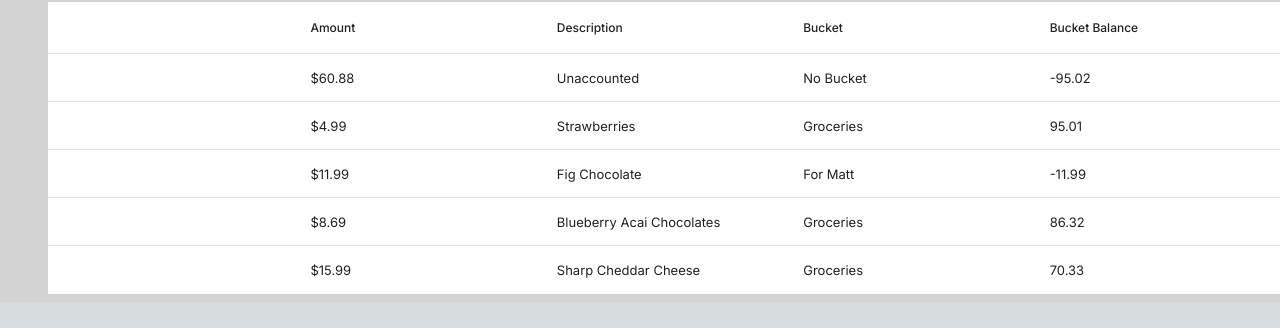
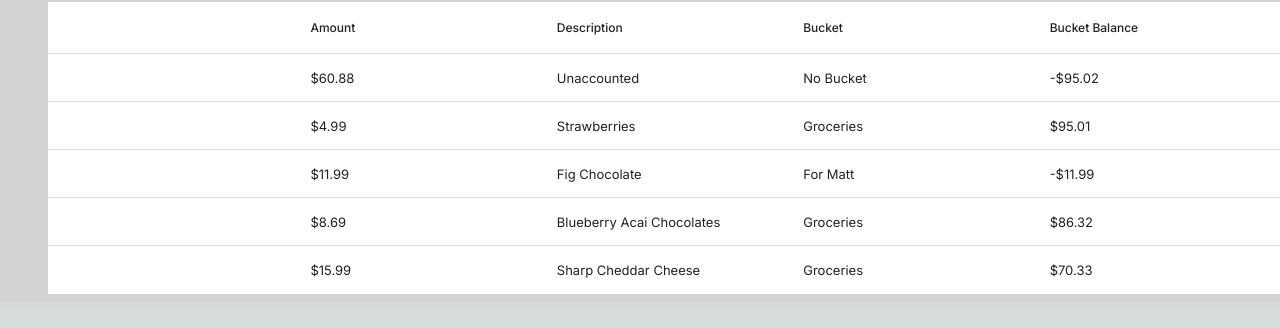
Before and after one commit to Vjedi729/budget-planner, a Next.js app in the folder budget-planner/: page /transactions in a window 1280 px wide. Both pictures are taken after a click on the button 24 px from the left and 124 px from the top of the page. Shown: the part 154-482 px from the top of the page. Built offline with nearby package versions, Linux system fonts and the light colour scheme.

Commit message:
Added very basic cumulative columns

```diff
--- a/budget-planner/src/app/transactions/page.tsx
+++ b/budget-planner/src/app/transactions/page.tsx
@@ -4,8 +4,11 @@ import DataTable, { TableColumn, ExpanderComponentProps } from "react-data-table
 import { ExternalTransaction } from "@/data/transactions"
 import { Purchase } from "@/data/purchase"
 
-import { getBucketBalances, testData } from "@/data/testData"
+import { getBucketBalances, testTransactionData } from "@/data/testData"
 import { BucketName } from "@/data/enums"
+import { CumulativeTableColumn } from "@/components/react-data-table-component-utils"
+
+function dollarFormat(n: number): string { return `${n<0 ? "-" : ""}$${Math.round(Math.abs(n)*100)/100}` }
 
 const cols: TableColumn<ExternalTransaction>[] = [
     {
@@ -31,8 +34,7 @@ const cols: TableColumn<ExternalTransaction>[] = [
     }
 ]
 
-let bucketBalances: Record<BucketName, number> = {}
-const purchaseColumns: TableColumn<Purchase>[] = [
+const purchaseColumns: ((initialBucketBalance: Record<BucketName, number>) => TableColumn<Purchase>[]) = (initialBucketBalances) => [
     {
 
     },
@@ -51,22 +53,32 @@ const purchaseColumns: TableColumn<Purchase>[] = [
         selector: row => row.bucket,
         sortable: true
     },
-    {
-        name: "Bucket Balance",
-        selector: row => {
-            // console.log(bucketBalances);
-            bucketBalances[row.bucket] = (bucketBalances[row.bucket] || 0) - row.price;
-            return `${Math.round(bucketBalances[row.bucket]*100)/100}`;
-        },
-    }
+    new CumulativeTableColumn(
+        { name: "Bucket Balance" },
+        {
+            accumulatingSelector: (accumVal, row) => {
+                accumVal[row.bucket] = (accumVal[row.bucket] || 0) - row.price;
+                return {accum: accumVal, val: accumVal[row.bucket]};
+            },
+            accumulatorStart: initialBucketBalances,
+            format: dollarFormat
+        }
+    )
 ]
 
 export const PurchaseDataTable: React.FC<ExpanderComponentProps<ExternalTransaction>> = (props) => {
+    const [, updateState] = React.useState({});
+    const forceUpdate = React.useCallback(() => updateState({}), []);
+
     let rows = (props.data.hasRemainder() ? [props.data.getRemainderPurchase()] : []).concat(props.data.purchases)
-    bucketBalances = getBucketBalances(props.data.time)
+    let cols = purchaseColumns(getBucketBalances(props.data.time))
+
     return (
         <div style={{paddingBlock:"1vh", paddingInlineStart:"48px", backgroundColor:"lightgray"}}>
-            <DataTable columns={purchaseColumns} data={rows} onSort={() => bucketBalances = getBucketBalances(props.data.time)}/>
+            <DataTable columns={cols} data={rows} onSort={(col, order, sortedRows) => {
+                (cols[4] as CumulativeTableColumn<Purchase, Record<string, number>, number>).precalculate(sortedRows)
+                forceUpdate();
+            }}/>
         </div>
     )
 }
@@ -77,7 +89,7 @@ export class Transactions extends React.Component {
         let startDate = new Date(2023, 7, 29);
 
         // let bucketBalances = getBucketBalances(startDate) // TODO: add memoization (possibly using "React.useMemo"?)
-        let rows: ExternalTransaction[] = testData.filter(transaction => transaction.time > startDate)
+        let rows: ExternalTransaction[] = testTransactionData.filter(transaction => transaction.time > startDate)
         return <DataTable columns={cols} data={rows} expandableRows expandableRowsComponent={PurchaseDataTable} expandableRowDisabled={row => (row.purchases.length == 0)}/>
     }
 }
--- /dev/null
+++ b/budget-planner/src/components/react-data-table-component-utils.ts
@@ -0,0 +1,198 @@
+import { ReactNode } from "react";
+import { ConditionalStyles, Media, TableColumn } from "react-data-table-component";
+import { ColumnSortFunction, Format, Primitive, Selector } from "react-data-table-component/dist/src/DataTable/types";
+
+export class MyTableColumn<T> implements TableColumn<T> {
+    allowOverflow?: boolean | undefined;
+    button?: boolean | undefined;
+    cell?: ((row: T, rowIndex: number, column: TableColumn<T>, id: string | number) => ReactNode) | undefined;
+    center?: boolean | undefined;
+    compact?: boolean | undefined;
+    conditionalCellStyles?: ConditionalStyles<T>[] | undefined;
+    format?: Format<T> | undefined;
+    grow?: number | undefined;
+    hide?: number | ((value: number) => /*CSSObject*/any) | Media | undefined;
+    id?: string | number | undefined;
+    ignoreRowClick?: boolean | undefined;
+    maxWidth?: string | undefined;
+    minWidth?: string | undefined;
+    name?: ReactNode;
+    omit?: boolean | undefined;
+    reorder?: boolean | undefined;
+    right?: boolean | undefined;
+    selector?: Selector<T> | undefined;
+    sortField?: string | undefined;
+    sortFunction?: ColumnSortFunction<T> | undefined;
+    sortable?: boolean | undefined;
+    style?: any;
+    width?: string | undefined;
+    wrap?: boolean | undefined;
+
+    constructor(columnData: TableColumn<T>) {
+        this.allowOverflow = columnData.allowOverflow;
+        this.button = columnData.button;
+        this.cell = columnData.cell;
+        this.center = columnData.center;
+        this.compact = columnData.compact;
+        this.conditionalCellStyles = columnData.conditionalCellStyles;
+        this.format = columnData.format;
+        this.grow = columnData.grow;
+        this.hide = columnData.hide;
+        this.id = columnData.id;
+        this.ignoreRowClick = columnData.ignoreRowClick;
+        this.maxWidth = columnData.maxWidth;
+        this.minWidth = columnData.minWidth;
+        this.name = columnData.name;
+        this.omit = columnData.omit;
+        this.reorder = columnData.reorder;
+        this.right = columnData.right;
+        this.selector = columnData.selector;
+        this.sortField = columnData.sortField;
+        this.sortFunction = columnData.sortFunction;
+        this.sortable = columnData.sortable;
+        this.style = columnData.style;
+        this.width = columnData.width;
+        this.wrap = columnData.wrap;
+    }
+}
+
+type MySelector<T, D extends Primitive> = (row: T, rowIndex?: number) => D
+type ImprovedFormat<T, D extends Primitive> = (value: D, row: T, rowIndex?: number) => ReactNode
+
+
+export class SimpleColumn<T, D extends Primitive> extends MyTableColumn<T> {
+    selectedValues: D[]
+    selector?: MySelector<T, D>
+
+    constructor(
+        columnData: TableColumn<T>,
+        overrides: {
+            selector?: MySelector<T, D>,
+            format?: ImprovedFormat<T, D>
+        }
+    ) {
+        super(columnData);
+
+        this.selectedValues = []
+        this.selector = overrides.selector != undefined ? this.toSavingSelector(overrides.selector) : undefined;
+        this.format = overrides.format ? this.toFormat(overrides.format) : undefined
+    }
+
+    protected getValue(rowIndex: number | undefined, row: T) : D
+    protected getValue(rowIndex: number | undefined, row: T | undefined, defaultValue: D) : D
+    protected getValue(rowIndex?: number, row?: T) : D | undefined
+    protected getValue(rowIndex?: number, row?: T, defaultValue?: D) : D | undefined {
+        let savedValue = (rowIndex != undefined && rowIndex >= 0) ? this.selectedValues[rowIndex] : undefined
+        let calculatedValue = ((row != undefined && this.selector) ? this.selector(row, rowIndex) : undefined)
+        return savedValue || calculatedValue || defaultValue
+    }
+
+    protected setValue(value: D, rowIndex: number | undefined) : boolean {
+        if(rowIndex != undefined) { this.selectedValues[rowIndex] = value; return true}
+        return false;
+    }
+
+    protected toSavingSelector(selector: MySelector<T, D>) : MySelector<T, D> {
+        return (row: T, rowIndex?: number) => {
+            let val = selector(row, rowIndex)
+            this.setValue(val, rowIndex)
+            return val
+        }
+    }
+
+    protected toFormat(format: ImprovedFormat<T, D>) : Format<T> {
+        return (row: T, rowIndex?: number) => {
+            return this.selector ? format(this.getValue(rowIndex, row), row, rowIndex) : undefined;
+        }
+    }
+}
+
+export type SimpleAccumulatingSelector<T, D extends Primitive> = (prevVal: D, row: T, rowIndex?: number) => D
+
+export class SimpleCumulativeTableColumn<T, D extends Primitive> extends SimpleColumn<T, D> {
+    accumulatorStart: D
+
+    constructor(
+        columnData: TableColumn<T>,
+        overrides: {
+            accumulatingSelector: SimpleAccumulatingSelector<T, D> | undefined,
+            accumulatorStart: D,
+            format?: ImprovedFormat<T, D>
+        }
+    ) {
+        super(columnData, {format: overrides.format});
+
+        this.selector = (overrides.accumulatingSelector != undefined) ? this.toSavingSelector(this.accumulatingSelectorToSelector(overrides.accumulatingSelector)) : undefined
+        this.accumulatorStart = overrides.accumulatorStart
+        this.sortable = false;
+    }
+
+    protected accumulatingSelectorToSelector(accumulatingSelector: (prevVal: D, row: T, rowIndex?: number) => D) : MySelector<T, D> {
+        return (row: T, rowIndex?: number) => {
+            let prev = this.getValue(rowIndex != undefined ? rowIndex-1 : undefined, undefined, this.accumulatorStart)
+            return accumulatingSelector(prev, row, rowIndex);
+        }
+    }
+}
+
+export type AccumulatingSelector<T, A, D extends Primitive> = (accumVal: A, row: T, rowIndex?: number) => { val: D, accum: A }
+
+export class CumulativeTableColumn<T, A, D extends Primitive> extends SimpleColumn<T, D> {
+    accumulatingSelector?: AccumulatingSelector<T, A, D>;
+    accumulatorStart: A
+    accumulations: Array<A | undefined>
+    mostRecentAccumulationIndex: number;
+
+    constructor(
+        columnData: TableColumn<T>,
+        overrides: {
+            accumulatingSelector: AccumulatingSelector<T, A, D> | undefined,
+            accumulatorStart: A,
+            format?: ImprovedFormat<T, D>
+        }
+    ) {
+        super(columnData, {format: overrides.format});
+
+        this.accumulatingSelector = overrides.accumulatingSelector;
+        this.selector = (overrides.accumulatingSelector != undefined) ? this.toSavingSelector(this.accumulatingSelectorToSelector(overrides.accumulatingSelector)) : undefined
+        this.accumulatorStart = overrides.accumulatorStart
+        this.accumulations = []
+        this.mostRecentAccumulationIndex = -1;
+    }
+
+    precalculate(sortedRows: T[]) {
+        // Clear old values
+        this.selectedValues = [];
+        this.accumulations = [];
+
+        // Calculate new values
+        if(this.selector != undefined) {
+            console.log("Precalculating")
+            let selector = this.selector
+            sortedRows.forEach((row, index) => selector(row, index))
+        }
+    }
+
+    protected getAccumulation(rowIndex?: number, row?: T) : A | undefined
+    protected getAccumulation(rowIndex: number | undefined, row: T | undefined, defaultValue: A) : A
+    protected getAccumulation(rowIndex?: number, row?: T, defaultValue?: A) : A | undefined {
+        rowIndex = rowIndex || this.mostRecentAccumulationIndex
+        return (rowIndex != undefined && rowIndex >= 0) ? this.accumulations[rowIndex] : undefined || defaultValue
+    }
+
+    protected setAccumulation(value: A, rowIndex: number | undefined) : boolean {
+        if(rowIndex != undefined) { this.accumulations[rowIndex] = value; return true}
+        return false;
+    }
+
+    protected accumulatingSelectorToSelector(accumulatingSelector: AccumulatingSelector<T, A, D>) : MySelector<T, D> {
+        return (row: T, rowIndex?: number) => {
+            let prev = this.getAccumulation(rowIndex != undefined ? rowIndex-1 : undefined, undefined, this.accumulatorStart)
+            // console.log("accumulatingSelectorToSelector", row, rowIndex, prev, JSON.parse(JSON.stringify(this.accumulations)))
+            let x = accumulatingSelector(prev, row, rowIndex);
+            // console.log(x)
+            this.setAccumulation(x.accum, rowIndex);
+            return x.val;
+        }
+    }
+}
--- a/budget-planner/src/components/select-menu/menu.tsx
+++ b/budget-planner/src/components/select-menu/menu.tsx
@@ -9,4 +9,4 @@ export interface MenuProps {
     options: Array<MenuOption>
 }
 
-export class Menu<State = undefined> extends React.Component<MenuProps, State> {}
+export abstract class Menu<State = undefined> extends React.Component<MenuProps, State> {}
--- a/budget-planner/src/data/testData.ts
+++ b/budget-planner/src/data/testData.ts
@@ -5,7 +5,7 @@ import { BucketName } from "./enums"
 import { Purchase } from "./purchase"
 
 export const testAccount = new Account("[CREDIT] Cosctco Citi Visa *8042")
-export const testData: ExternalTransaction[] = [
+export const testTransactionData: ExternalTransaction[] = [
     new ExternalTransaction(new Date(2023,8,20), 34.14, new Vendor("Meijer"), testAccount),
     new ExternalTransaction(new Date(2023,8,23), 102.54, new Vendor("Costco"), testAccount, [
         { price: 4.99, bucket: "Groceries", desciption: { name: "Strawberries", description: ""} },
@@ -26,7 +26,7 @@ export function getBucketBalances(time: Date, inclusive: boolean = false) {
     // TODO: Add money based on bucket initial date and refill information
 
     // Remove money based on purchases
-    testData.filter((
+    testTransactionData.filter((
         transaction: ExternalTransaction) => transaction.time < time || (inclusive && transaction.time.getTime() == time.getTime())
     ).forEach((transaction: ExternalTransaction) => {
         let purchasePriceSum = 0;
```
Also changed, not shown: budget-planner/src/data/demoData.ts (added, +21 -0 lines).
